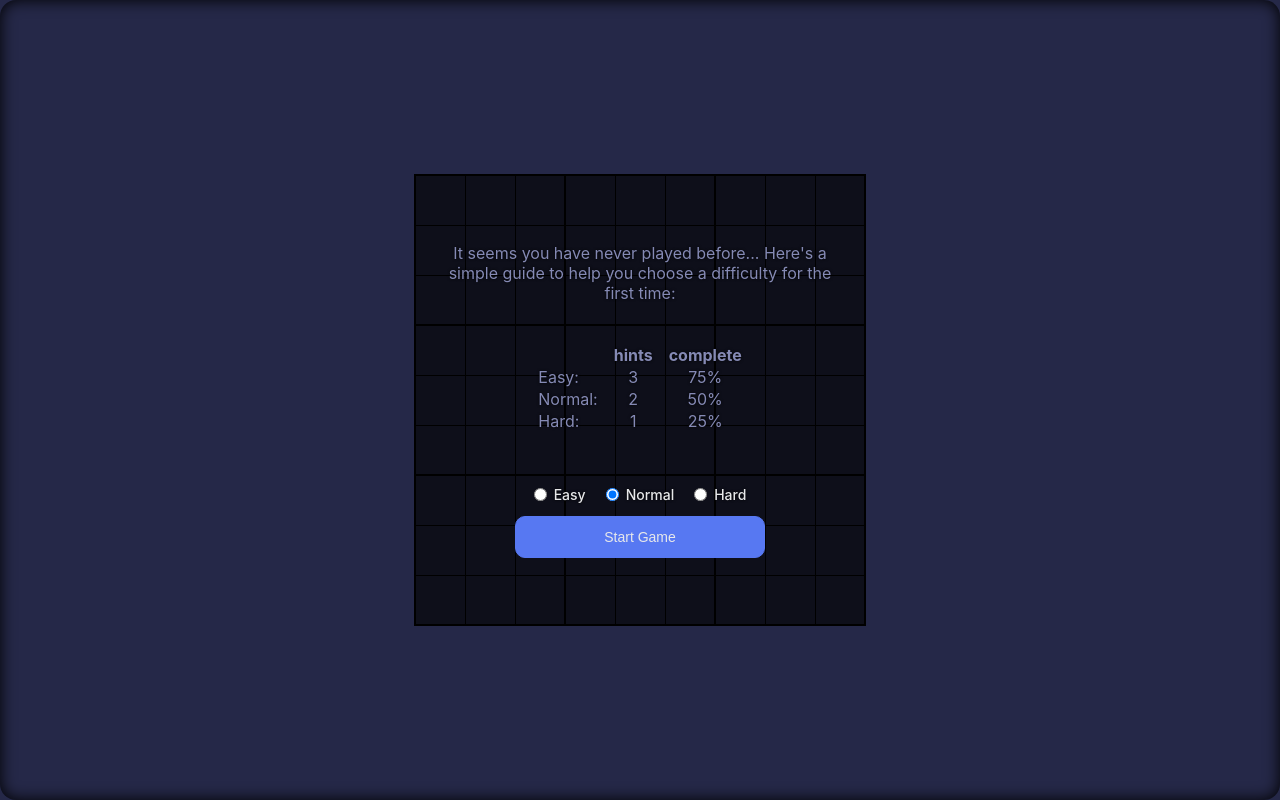
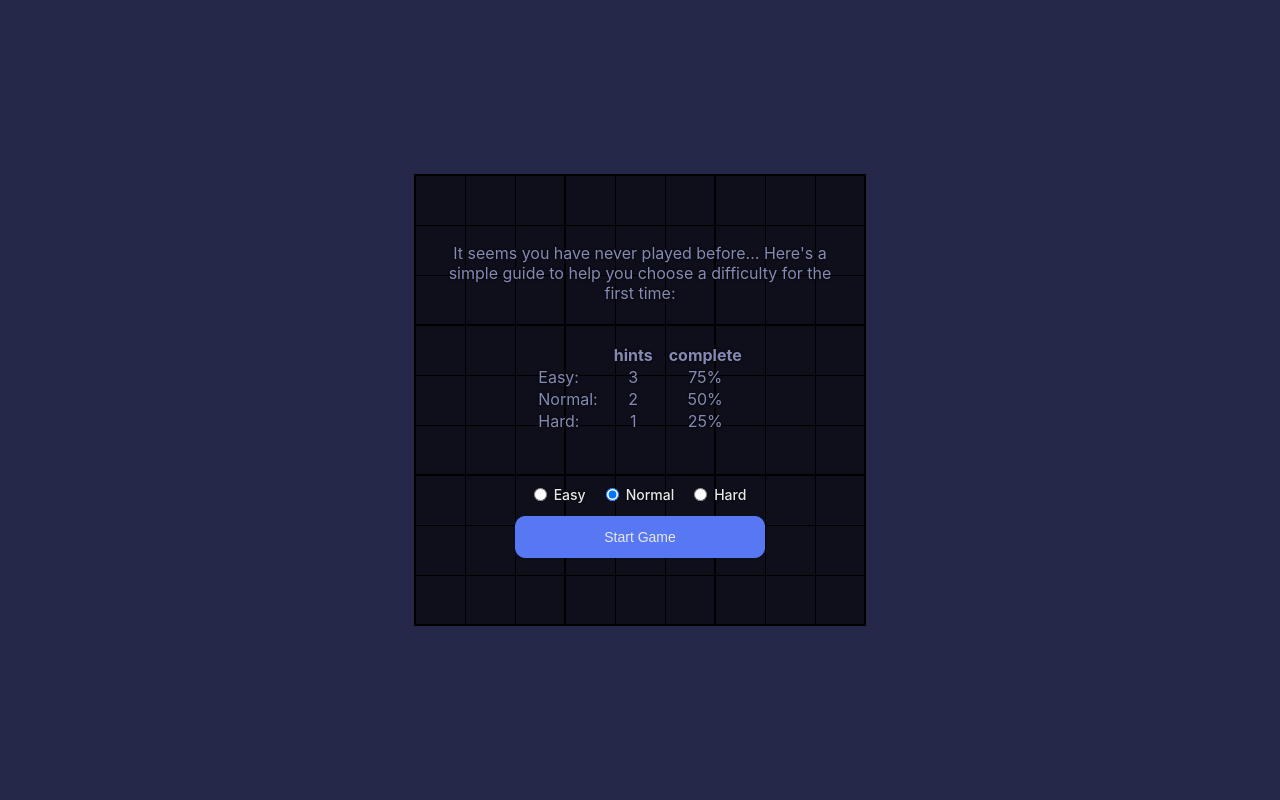
Before and after one commit to BenElferink/Sudoku, a React (Create React App) app: page / in a window 1280 px wide. Built offline with nearby package versions, Linux system fonts and the light colour scheme.

Commit message:
removed box shadow

```diff
--- a/src/style/style.css
+++ b/src/style/style.css
@@ -19,8 +19,8 @@ body {
   justify-content: center;
 
   background-color: #252848;
-  box-shadow: 0 0 1em #000 inset;
-  border-radius: 1em;
+  /* box-shadow: 0 0 1em #000 inset; */
+  /* border-radius: 1em; */
 }
 
 .app {
```
